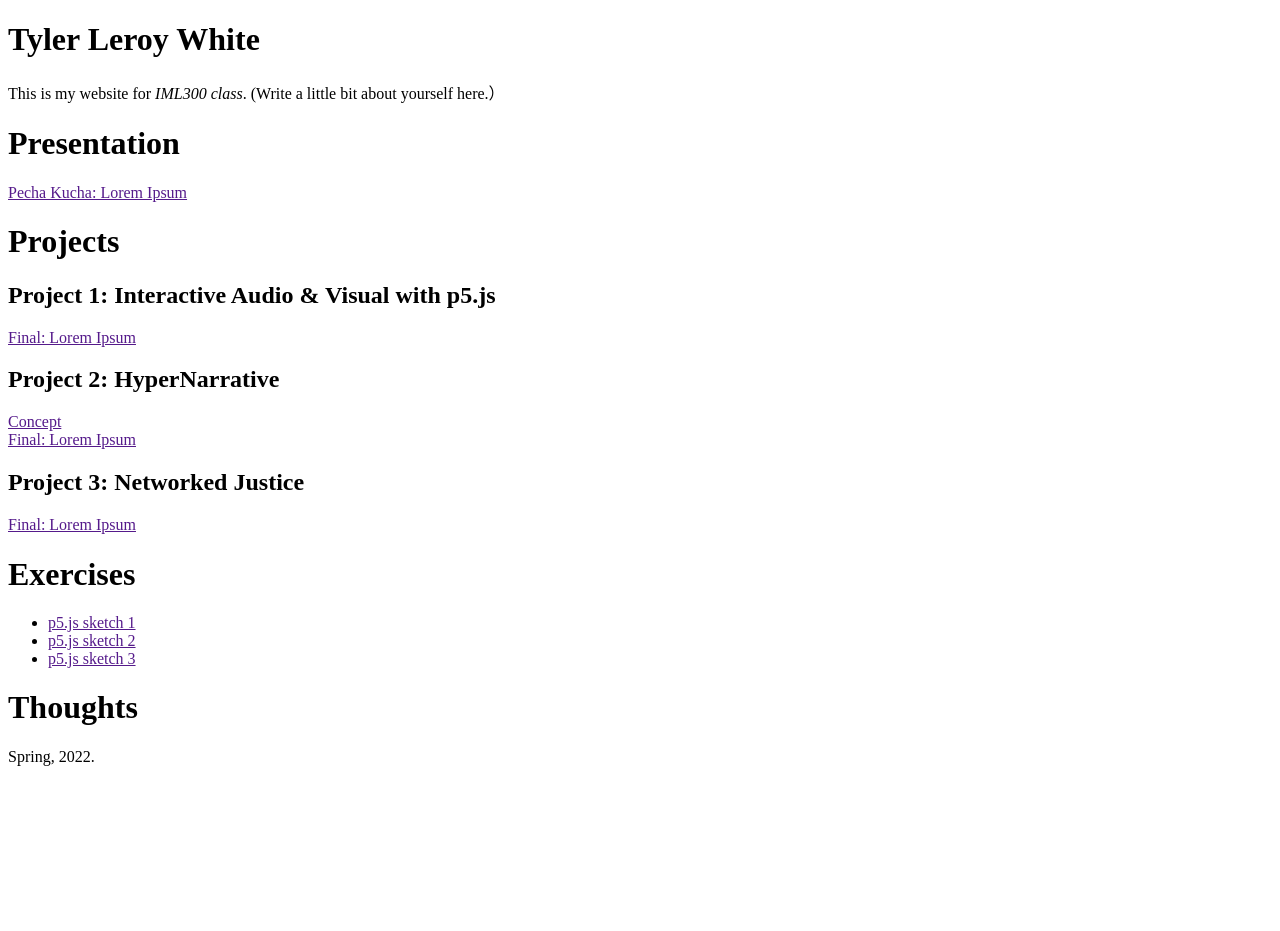
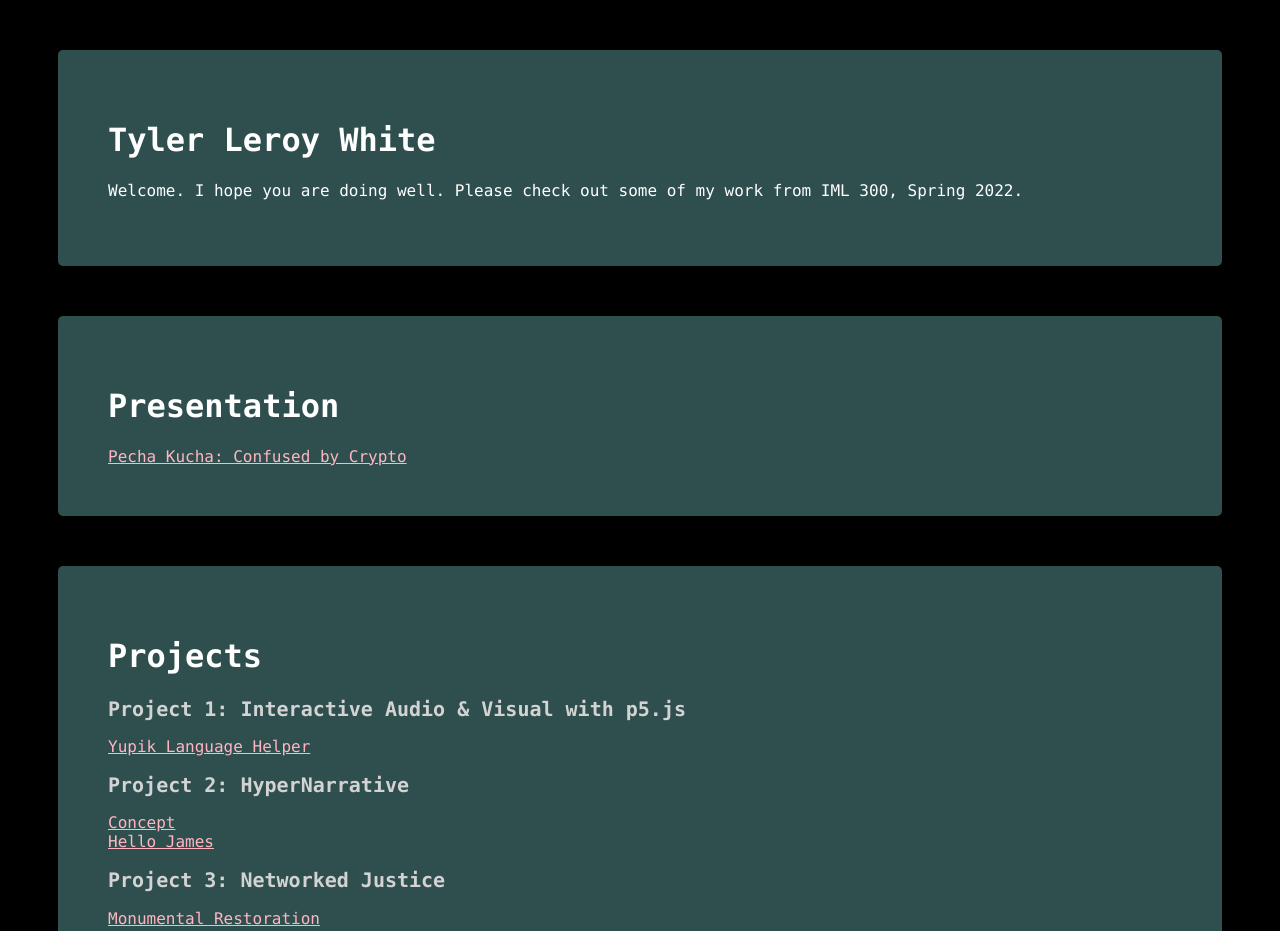
Before and after one commit to tylerlwhite/iml300, a plain HTML site: page index.html in a window 1280 px wide. Shown: the top 931 px of the page. Before the commit the page ends 800 px from the top, so only its background shows below. Drawn offline with Linux system fonts and the light colour scheme.

Commit message:
Added content

```diff
--- a/index.html
+++ b/index.html
@@ -2,48 +2,49 @@
 <html>
   <head>
     <meta charset="UTF-8" />
-    <!--Update with your name-->
     <title>Tyler's Homepage</title>
+    <link rel="stylesheet" href="style.css">
 
 </head>
 
 <body>
     <div>
-      <!--Update with your name-->
         <h1>Tyler Leroy White</h1>
 
-      <p>This is my website for <i>IML300 class</i>. (Write a little bit about yourself here.）</p>
+        <p>Welcome. I hope you are doing well. Please check out some of my work from IML 300, Spring 2022.</p>
     </div>
 
+    <!--Presentation-->
     <div>
         <h1>Presentation</h1>
-      <a href="">Pecha Kucha: Lorem Ipsum</a>
+        <a href="https://docs.google.com/presentation/d/1N1Q_7OL2jTzLMFZ-DLBTuiP8QGme8v9ZXMO1Tvdfz5w/edit?usp=sharing">Pecha Kucha: Confused by Crypto</a>
     </div>
 
+    <!--Projects-->
     <div>
         <h1>Projects</h1>
         <h2>Project 1: Interactive Audio & Visual with p5.js</h2>
-      <a href="">Final: Lorem Ipsum</a>
+        <a href="https://editor.p5js.org/tylerwhi/sketches/Z_M0EUY5P">Yupik Language Helper</a>
 
         <h2>Project 2: HyperNarrative</h2>
         <a href="">Concept</a><br />
-      <a href="">Final: Lorem Ipsum</a>
+        <a href="https://glitch.com/~hello-james">Hello James</a>
 
         <h2>Project 3: Networked Justice</h2>
-      <a href="">Final: Lorem Ipsum</a>
+        <a href="https://tylerlwhite.github.io/iml300/project-3/index.html">Monumental Restoration</a>
     </div>
 
+    <!--Excercizes-->
     <div>
         <h1>Exercises</h1>
         <ul>
-        <li><a href="">p5.js sketch 1</a></li>
-        <li><a href="">p5.js sketch 2</a></li>
-        <li><a href="">p5.js sketch 3</a></li>
+            <li><a href="https://editor.p5js.org/tylerwhi/sketches/td8jHv2Dz">p5.js sketch 1 | The Watcher</a></li>
+            <li><a href="https://editor.p5js.org/tylerwhi/sketches/kL_pIh90e">p5.js sketch 2 | Doodle Game</a></li>
+            <li><a href="https://editor.p5js.org/tylerwhi/sketches/UzLr9Ttes">p5.js sketch 3 | Iterative Pattern</a></li>
+            <li><a href="https://editor.p5js.org/tylerwhi/sketches/YY3hE8k2e">p5.js sketch 4 | Music Video</a></li>
+            <li><a href="https://editor.p5js.org/tylerwhi/sketches/CNYoeswNt">p5.js sketch 5 | The Watcher Singing</a></li>
+            <li><a href="https://editor.p5js.org/tylerwhi/sketches/2SQlfnV2-">p5.js sketch 6 | Dolphin</a></li>
         </ul>
     </div>
 
-    <h1>Thoughts</h1>
-
-    <footer>Spring, 2022.</footer>
-  </body>
-</html>
+    <!--Readings-->
--- /dev/null
+++ b/style.css
@@ -0,0 +1,21 @@
+body {
+    background: black;
+    color: white;
+    font-family: "Lucida Console", monospace;
+}
+
+div {
+    margin: 50px;
+    background: darkslategray;
+    border-radius: 5px;
+    padding: 50px;
+}
+
+h2 {
+    color: lightgray;
+    font-size: 20px;
+}
+
+a {
+  color: lightpink;
+}
```
Lines whose indentation alone changed are shown as unchanged.
